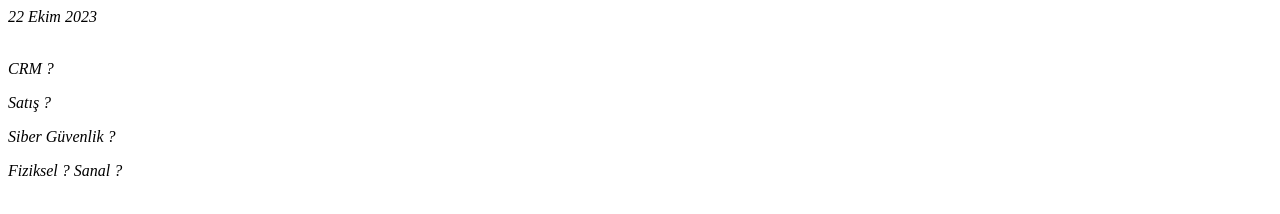
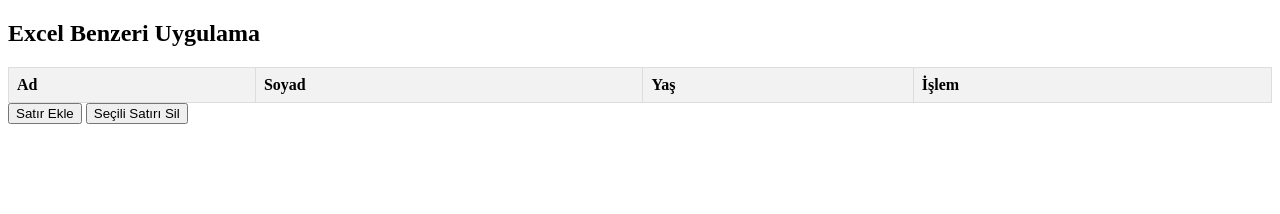
Before and after one commit to ozturk1batuhan/ozturk1batuhan.github.io, a plain HTML site: page index.html in a window 1280 px wide. Drawn offline with Linux system fonts and the light colour scheme.

Commit message:
Excel Vari

```diff
--- a/index.html
+++ b/index.html
@@ -1,21 +1,74 @@
-
-<html>
-<head><meta charset="utf-8">
-	<title></title>
+<!DOCTYPE html>
+<html lang="en">
+<head>
+    <meta charset="UTF-8">
+    <meta name="viewport" content="width=device-width, initial-scale=1.0">
+    <title>Excel Benzeri Uygulama</title>
+    <style>
+        table {
+            border-collapse: collapse;
+            width: 100%;
+        }
+        th, td {
+            border: 1px solid #ddd;
+            padding: 8px;
+            text-align: left;
+        }
+        th {
+            background-color: #f2f2f2;
+        }
+    </style>
 </head>
 <body>
-<p><em>22 Ekim 2023</em><br></br></p>
 
-<p><em>CRM ?</em></p>
+<h2>Excel Benzeri Uygulama</h2>
 
-<p><em>Satış ?</em></p>
+<table id="data-table">
+    <thead>
+        <tr>
+            <th>Ad</th>
+            <th>Soyad</th>
+            <th>Yaş</th>
+            <th>İşlem</th>
+        </tr>
+    </thead>
+    <tbody>
+        <!-- Veriler buraya eklenecek -->
+    </tbody>
+</table>
 
-<p><em>Siber Güvenlik ?</em></p>
+<button onclick="addRow()">Satır Ekle</button>
+<button onclick="deleteRow()">Seçili Satırı Sil</button>
 
-<p><em>Fiziksel ? Sanal ?</em></p>
+<script>
+    function addRow() {
+        var table = document.getElementById("data-table").getElementsByTagName('tbody')[0];
+        var newRow = table.insertRow(table.rows.length);
+        var cell1 = newRow.insertCell(0);
+        var cell2 = newRow.insertCell(1);
+        var cell3 = newRow.insertCell(2);
+        var cell4 = newRow.insertCell(3);
 
-<p><em></em></p>
+        cell1.innerHTML = "<input type='text' value=''>";
+        cell2.innerHTML = "<input type='text' value=''>";
+        cell3.innerHTML = "<input type='text' value=''>";
+        cell4.innerHTML = "<button onclick='deleteThisRow(this)'>Sil</button>";
+    }
 
-<p></p>
-<script data-cfasync="false" src="/cdn-cgi/scripts/5c5dd728/cloudflare-static/email-decode.min.js"></script></body>
+    function deleteRow() {
+        var table = document.getElementById("data-table").getElementsByTagName('tbody')[0];
+        var rowCount = table.rows.length;
+
+        if (rowCount > 0) {
+            table.deleteRow(rowCount - 1);
+        }
+    }
+
+    function deleteThisRow(row) {
+        var i = row.parentNode.parentNode.rowIndex;
+        document.getElementById("data-table").deleteRow(i);
+    }
+</script>
+
+</body>
 </html>
```
